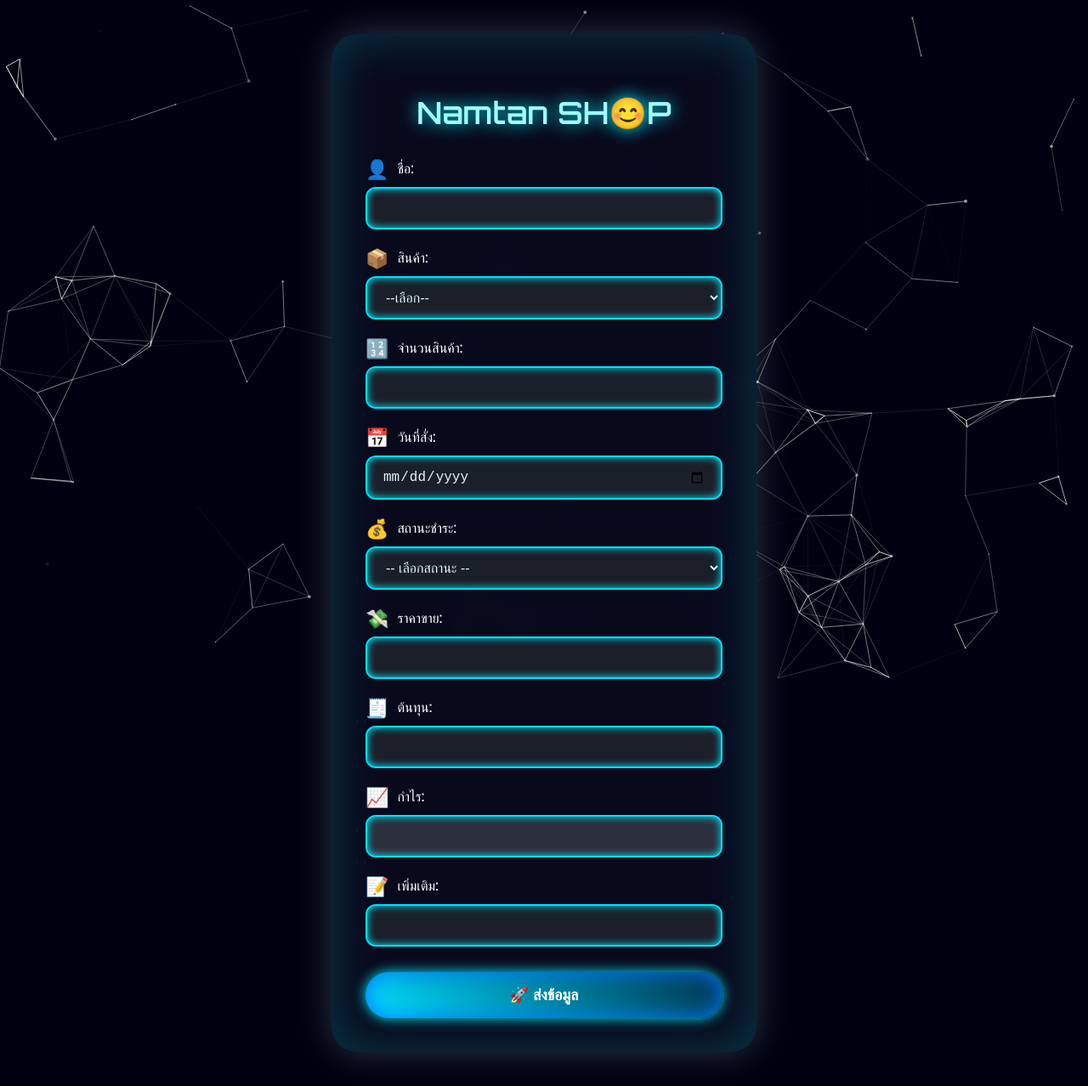
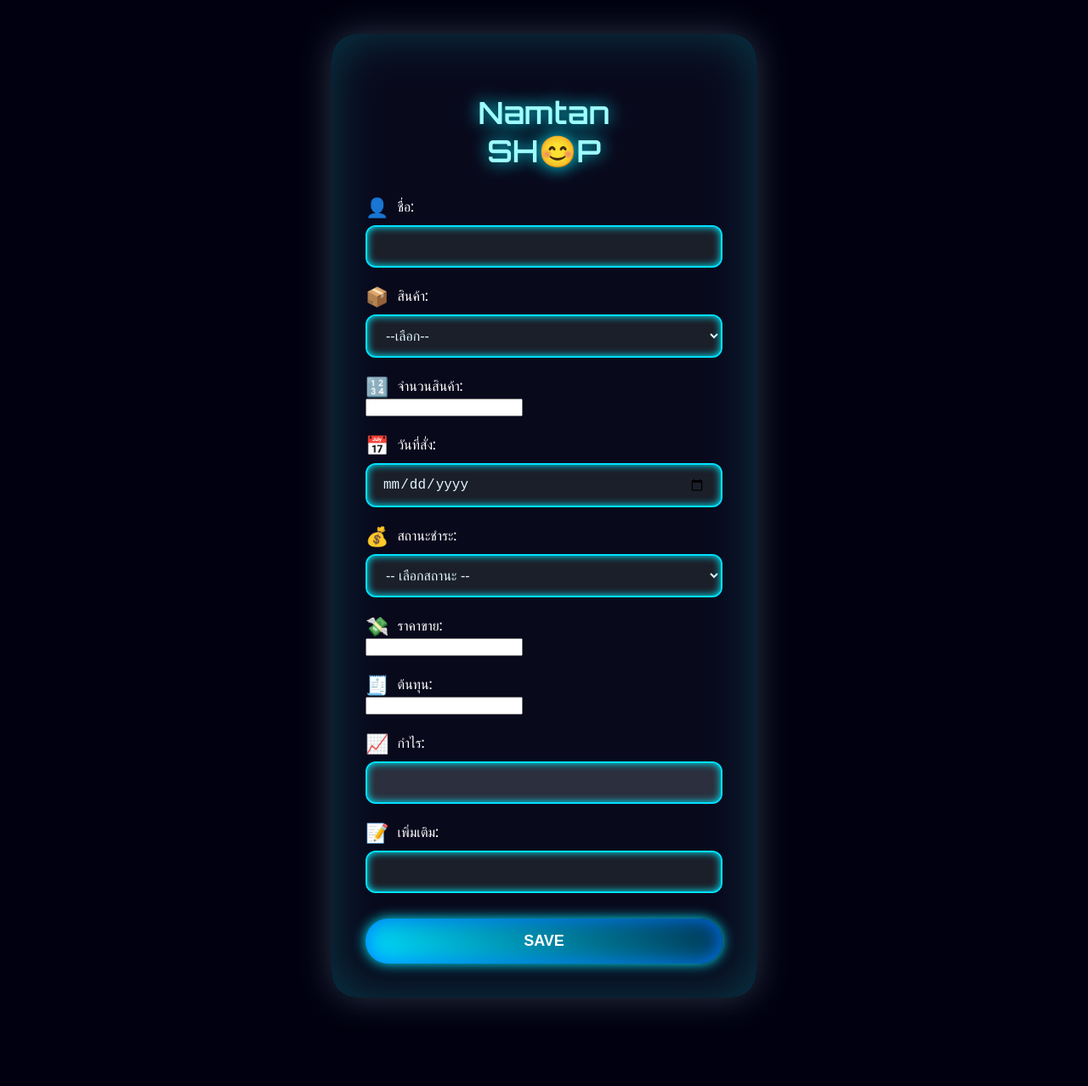
Before and after one commit to sitthipron2537/namtan-shop, a plain HTML site: page index.html in a window 1280 px wide. Shown: the whole page at 85% size. After the commit the page ends 1214 px from the top, so only its background shows below. Drawn offline with nearby package versions, Linux system fonts and the light colour scheme; animation ran at ten frames a second.

Commit message:
index.html

```diff
--- a/index.html
+++ b/index.html
@@ -144,7 +144,7 @@
 <div id="particles-js"></div>
 
 <form id="form" class="animate__animated animate__fadeInDown">
-  <h2>Namtan SH😊P </h2>
+  <h2>Namtan <br>SH😊P </h2>
 
   <label><span class="icon">👤</span> ชื่อ:</label>
   <input type="text" name="name" required>
@@ -164,7 +164,7 @@
   </select>
 
   <label><span class="icon">🔢</span> จำนวนสินค้า:</label>
-  <input type="text" name="total_product" required>
+  <input type="number" name="total_product" min="1" step="1" required>
 
   <label><span class="icon">📅</span> วันที่สั่ง:</label>
   <input type="date" name="date" required>
@@ -177,10 +177,10 @@
   </select>
 
   <label><span class="icon">💸</span> ราคาขาย:</label>
-  <input type="text" name="price" id="price" required>
+  <input type="number" name="total_product" min="1" step="1" required>
 
   <label><span class="icon">🧾</span> ต้นทุน:</label>
-  <input type="text" name="cost" id="cost" required>
+  <input type="number" name="total_product" min="1" step="1" required>
 
   <label><span class="icon">📈</span> กำไร:</label>
   <input type="text" name="profit" id="profit" readonly>
@@ -188,11 +188,11 @@
   <label><span class="icon">📝</span> เพิ่มเติม:</label>
   <input type="text" name="remark">
 
-  <button type="submit">🚀 ส่งข้อมูล</button>
+  <button type="submit">SAVE</button>
 
   <div id="loadingSpinner">
     <div class="loader"></div>
-    <p>กำลังส่งข้อมูล...</p>
+    <p>SAVE...</p>
   </div>
 </form>
 
@@ -227,7 +227,7 @@
 
     loadingSpinner.style.display = 'block';
     submitBtn.disabled = true;
-    submitBtn.textContent = "🚀 กำลังส่ง...";
+    submitBtn.textContent = "SAVE...";
 
     fetch('https://script.google.com/macros/s/AKfycbwPNMdREA1TesyE5V91_iqFtZ_orCrEB5TzrxySHETgPcr9XWtLhkN7pdIXse2nPTg/exec', {
       method: 'POST',
@@ -245,7 +245,7 @@
     .finally(() => {
       loadingSpinner.style.display = 'none';
       submitBtn.disabled = false;
-      submitBtn.textContent = "🚀 ส่งข้อมูล";
+      submitBtn.textContent = "SAVE";
     });
   });
 
```
